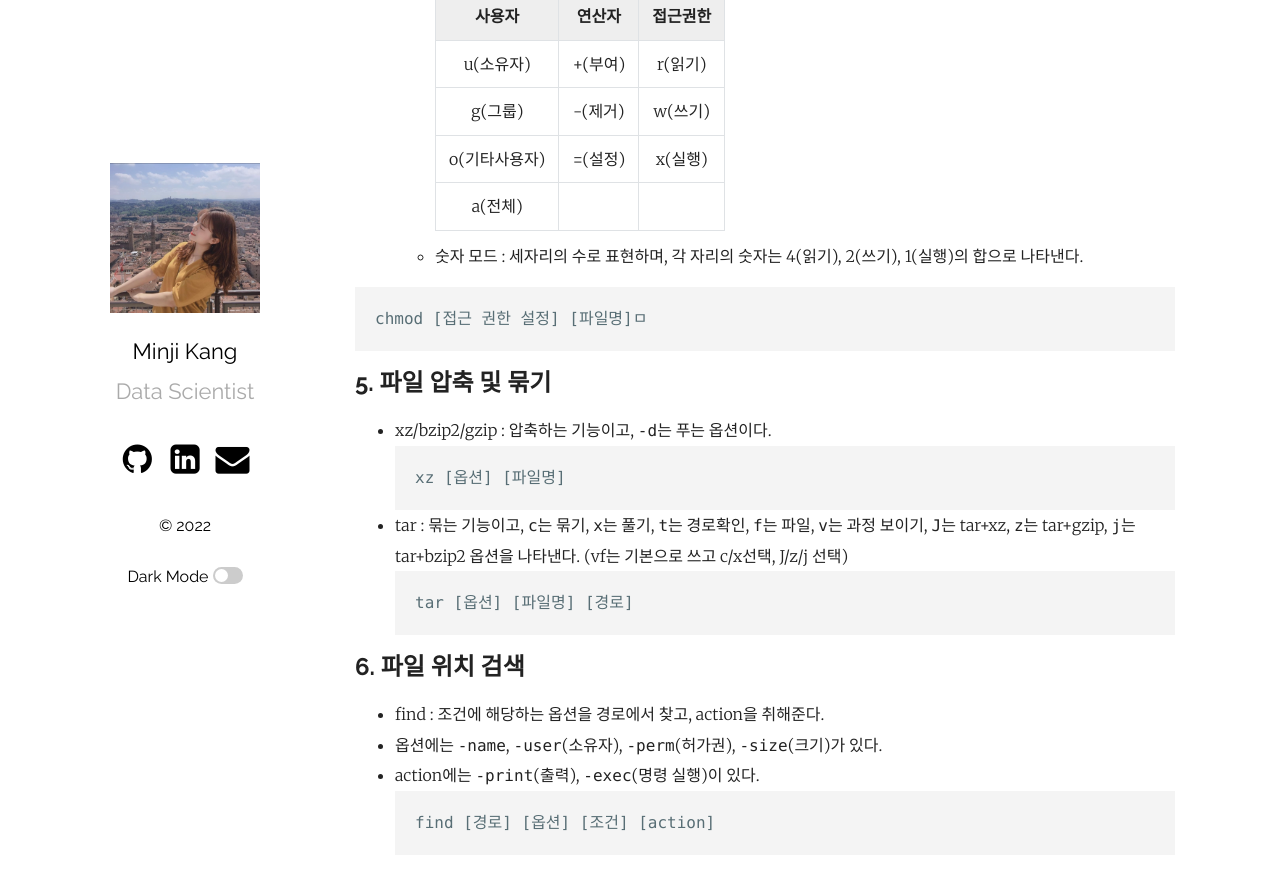
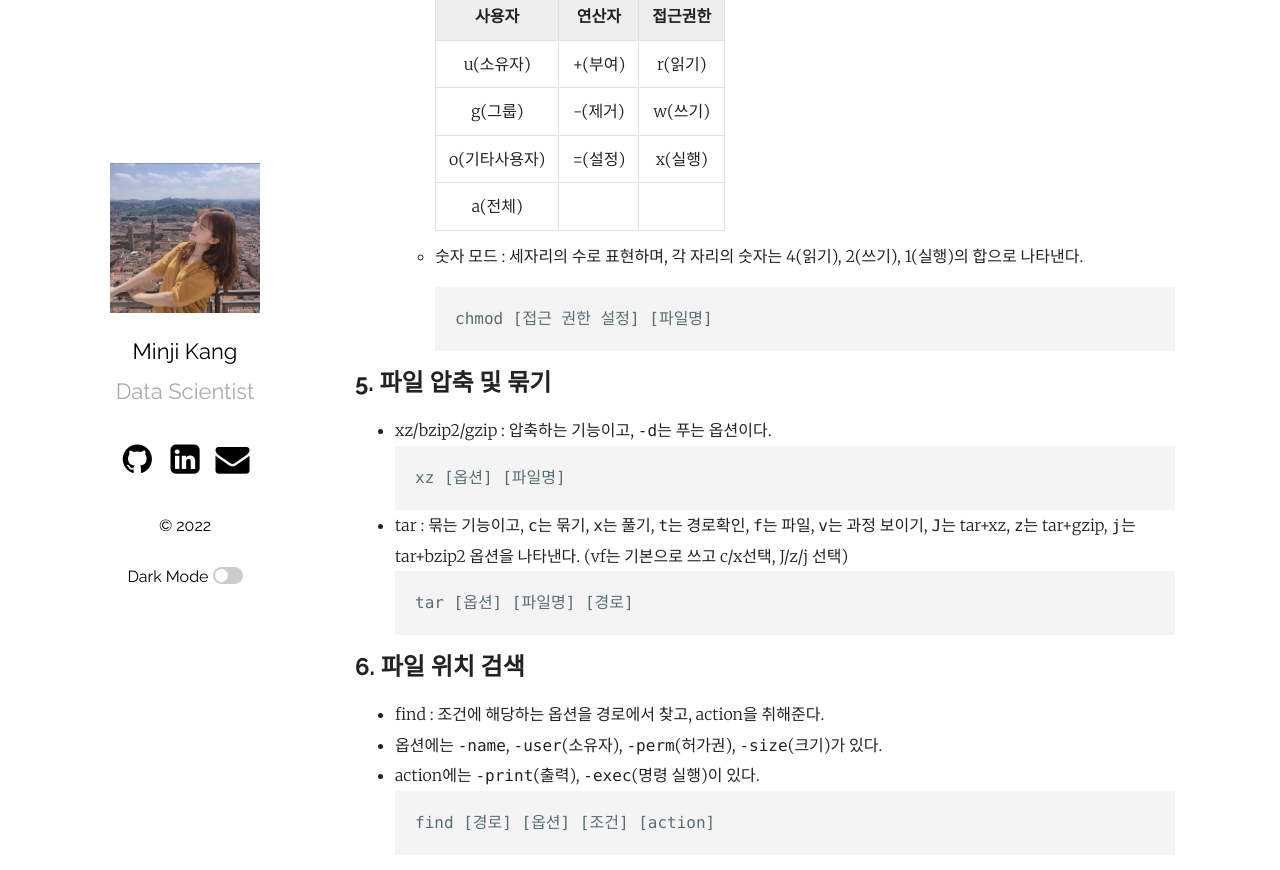
Before and after one commit to mmminji/mmminji.github.io, a Jekyll site: the page built from _posts/2022-03-15-리눅스.markdown, in a window 1280 px wide and 900 px high, scrolled down 4694 px. Shown: the top 870 px of the window. Built offline with Jekyll 4.4.1, drawn with Linux system fonts in a browser that asks for light colours; comment, search, counter and statistics services are not loaded.

````diff
--- a/_posts/2022-03-15-리눅스.markdown
+++ b/_posts/2022-03-15-리눅스.markdown
@@ -129,9 +129,8 @@ chgrp [옵션] [그룹명] [파일명]
         |a(전체)|||
 
     - 숫자 모드 : 세자리의 수로 표현하며, 각 자리의 숫자는 4(읽기), 2(쓰기), 1(실행)의 합으로 나타낸다.
-
 ```console
-chmod [접근 권한 설정] [파일명]ㅁ
+chmod [접근 권한 설정] [파일명]
 ```
 
 
````
